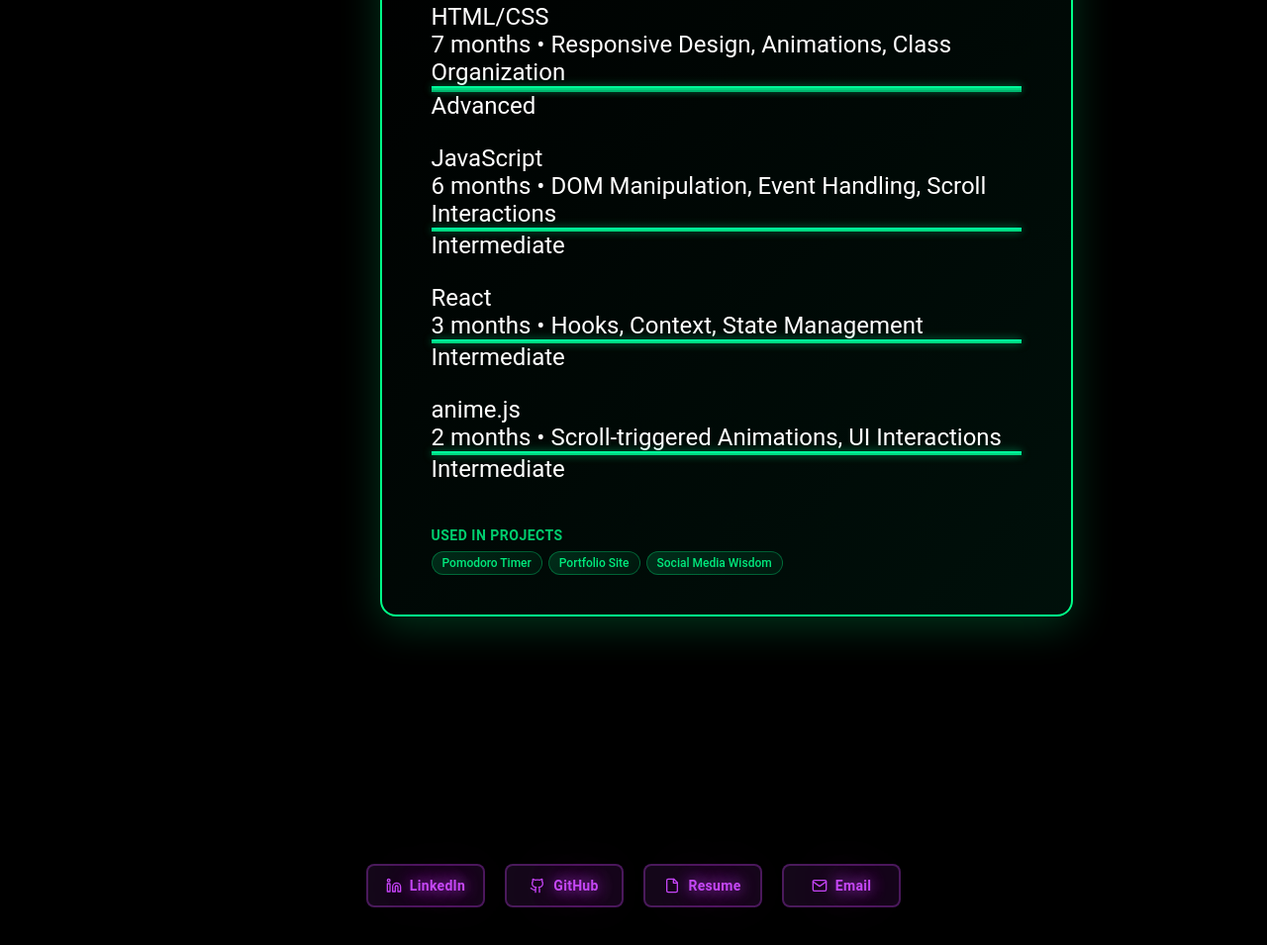
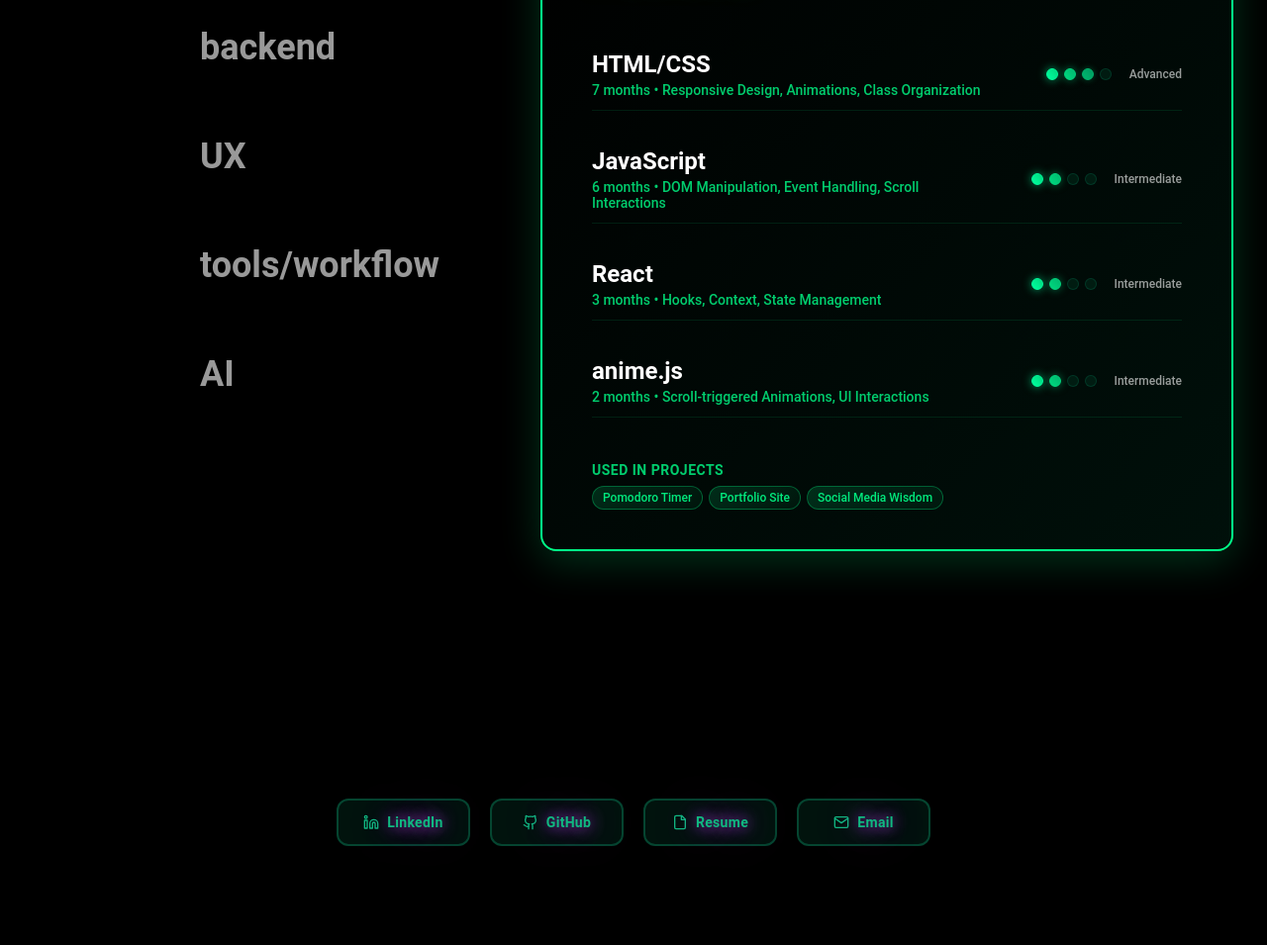
Before and after one commit to ethanluchs/Portfolio-Site, a website: page index.html in a window 1280 px wide. Shown: the part 5081-6036 px from the top of the page at 99% size. Drawn offline with nearby package versions, Linux system fonts and the light colour scheme; animation ran at ten frames a second.

Commit message:
footer links

```diff
--- a/styles.css
+++ b/styles.css
@@ -440,7 +440,7 @@ body:hover ::-webkit-scrollbar {
 .project-card:nth-child(6) { animation-delay: 0.6s; }
 .project-card:nth-child(7) { animation-delay: 0.7s; }
 
-/* Enhanced Skills Section - Mobile Responsive */
+/* Enhanced Skills Section - Complete Fix */
 .skill-section {
   display: flex;
   justify-content: flex-start;
@@ -451,6 +451,40 @@ body:hover ::-webkit-scrollbar {
   z-index: 2;
   background: transparent;
   margin-bottom: -200px;
+}
+
+.skill-nav {
+  display: flex;
+  flex-direction: column;
+  gap: 40px;
+  font-size: 36px;
+  font-weight: 700;
+  list-style: none;
+  padding-left: 80px;
+  margin-top: 40px;
+}
+
+.skill-tab {
+  cursor: pointer;
+  transition: all 0.3s ease;
+  color: rgba(255, 255, 255, 0.6);
+  padding: 12px 20px;
+  border-radius: 8px;
+  position: relative;
+  border: 2px solid transparent;
+}
+
+.skill-tab:hover {
+  color: rgba(255, 255, 255, 0.8);
+  background: rgba(0, 255, 136, 0.05);
+  border-color: rgba(0, 255, 136, 0.2);
+}
+
+.skill-tab.active {
+  color: #00ff88;
+  background: rgba(0, 255, 136, 0.1);
+  border-color: #00ff88;
+  box-shadow: 0 0 20px rgba(0, 255, 136, 0.3);
 }
 
 .skill-cards {
@@ -485,6 +519,166 @@ body:hover ::-webkit-scrollbar {
   box-sizing: border-box;
 }
 
+.skill-card::before {
+  content: '';
+  position: absolute;
+  top: 0;
+  left: 0;
+  right: 0;
+  height: 3px;
+  background: linear-gradient(90deg, #00ff88, #00d87f, #00ff88);
+  background-size: 200% 100%;
+  animation: shimmer 3s ease-in-out infinite;
+}
+
+@keyframes shimmer {
+  0%, 100% { background-position: 200% 0; }
+  50% { background-position: -200% 0; }
+}
+
+.skill-card.active {
+  display: flex;
+}
+
+.skill-card h3 {
+  font-size: 42px;
+  font-weight: 700;
+  margin-bottom: 20px;
+  color: #00ff88;
+  text-shadow: 0 0 20px rgba(0, 255, 136, 0.5);
+}
+
+.skill-row {
+  display: flex;
+  align-items: center;
+  justify-content: space-between;
+  padding: 12px 0;
+  gap: 40px;
+  border-bottom: 1px solid rgba(0, 255, 136, 0.1);
+  transition: all 0.3s ease;
+}
+
+.skill-row:hover {
+  background: rgba(0, 255, 136, 0.05);
+  transform: translateX(5px);
+  border-radius: 8px;
+  padding-left: 10px;
+}
+
+.skill-info {
+  flex: 1;
+  display: flex;
+  flex-direction: column;
+  gap: 4px;
+}
+
+.skill-name {
+  font-size: 24px;
+  font-weight: 600;
+  text-align: left;
+  text-transform: none;
+  color: white;
+}
+
+.skill-experience {
+  font-size: 14px;
+  color: rgba(0, 255, 136, 0.8);
+  font-weight: 500;
+}
+
+.level {
+  display: flex;
+  gap: 8px;
+  align-items: center;
+}
+
+.level-indicator {
+  display: flex;
+  gap: 6px;
+}
+
+.level-indicator div {
+  width: 12px;
+  height: 12px;
+  border-radius: 50%;
+  background-color: rgba(0, 40, 26, 0.6);
+  border: 1px solid rgba(0, 100, 70, 0.4);
+  transition: all 0.3s ease;
+}
+
+.level-text {
+  font-size: 12px;
+  color: rgba(255, 255, 255, 0.6);
+  margin-left: 10px;
+  font-weight: 500;
+}
+
+/* Level indicator styles */
+.l1 .level-indicator div:nth-child(1),
+.l2 .level-indicator div:nth-child(1),
+.l3 .level-indicator div:nth-child(1),
+.l4 .level-indicator div:nth-child(1) {
+  background: linear-gradient(45deg, #00ff9f, #00d87f);
+  box-shadow: 0 0 10px rgba(0, 255, 159, 0.6);
+  border: 1px solid #00ff9f;
+}
+
+.l2 .level-indicator div:nth-child(2),
+.l3 .level-indicator div:nth-child(2),
+.l4 .level-indicator div:nth-child(2) {
+  background: linear-gradient(45deg, #00d87f, #00b86f);
+  box-shadow: 0 0 8px rgba(0, 216, 127, 0.5);
+  border: 1px solid #00d87f;
+}
+
+.l3 .level-indicator div:nth-child(3),
+.l4 .level-indicator div:nth-child(3) {
+  background: linear-gradient(45deg, #00b86f, #00995f);
+  box-shadow: 0 0 6px rgba(0, 184, 111, 0.4);
+  border: 1px solid #00b86f;
+}
+
+.l4 .level-indicator div:nth-child(4) {
+  background: linear-gradient(45deg, #00995f, #007a4f);
+  box-shadow: 0 0 6px rgba(0, 153, 95, 0.4);
+  border: 1px solid #00995f;
+}
+
+.level-indicator div:hover {
+  transform: scale(1.3);
+  filter: brightness(1.2);
+}
+
+/* Projects using this skill */
+.skill-projects {
+  margin-top: 20px;
+}
+
+.skill-projects-title {
+  font-size: 14px;
+  color: rgba(0, 255, 136, 0.8);
+  font-weight: 600;
+  margin-bottom: 8px;
+  text-transform: uppercase;
+  letter-spacing: 0.5px;
+}
+
+.project-tags {
+  display: flex;
+  flex-wrap: wrap;
+  gap: 6px;
+}
+
+.project-tag {
+  background: linear-gradient(135deg, rgba(0, 255, 136, 0.15), rgba(0, 255, 136, 0.05));
+  border: 1px solid rgba(0, 255, 136, 0.3);
+  padding: 4px 10px;
+  border-radius: 12px;
+  font-size: 12px;
+  color: rgba(0, 255, 136, 0.9);
+  font-weight: 500;
+}
+
 /* Mobile Skills Responsive Design */
 @media (max-width: 1024px) {
   .skill-section {
@@ -603,71 +797,6 @@ body:hover ::-webkit-scrollbar {
   .level-text {
     font-size: 10px;
   }
-}
-
-.l1 .level-indicator div:nth-child(1),
-.l2 .level-indicator div:nth-child(1),
-.l3 .level-indicator div:nth-child(1),
-.l4 .level-indicator div:nth-child(1) {
-  background: linear-gradient(45deg, #00ff9f, #00d87f);
-  box-shadow: 0 0 10px rgba(0, 255, 159, 0.6);
-  border: 1px solid #00ff9f;
-}
-
-.l2 .level-indicator div:nth-child(2),
-.l3 .level-indicator div:nth-child(2),
-.l4 .level-indicator div:nth-child(2) {
-  background: linear-gradient(45deg, #00d87f, #00b86f);
-  box-shadow: 0 0 8px rgba(0, 216, 127, 0.5);
-  border: 1px solid #00d87f;
-}
-
-.l3 .level-indicator div:nth-child(3),
-.l4 .level-indicator div:nth-child(3) {
-  background: linear-gradient(45deg, #00b86f, #00995f);
-  box-shadow: 0 0 6px rgba(0, 184, 111, 0.4);
-  border: 1px solid #00b86f;
-}
-
-.l4 .level-indicator div:nth-child(4) {
-  background: linear-gradient(45deg, #00995f, #007a4f);
-  box-shadow: 0 0 6px rgba(0, 153, 95, 0.4);
-  border: 1px solid #00995f;
-}
-
-.level-indicator div:hover {
-  transform: scale(1.3);
-  filter: brightness(1.2);
-}
-
-/* Projects using this skill */
-.skill-projects {
-  margin-top: 20px;
-}
-
-.skill-projects-title {
-  font-size: 14px;
-  color: rgba(0, 255, 136, 0.8);
-  font-weight: 600;
-  margin-bottom: 8px;
-  text-transform: uppercase;
-  letter-spacing: 0.5px;
-}
-
-.project-tags {
-  display: flex;
-  flex-wrap: wrap;
-  gap: 6px;
-}
-
-.project-tag {
-  background: linear-gradient(135deg, rgba(0, 255, 136, 0.15), rgba(0, 255, 136, 0.05));
-  border: 1px solid rgba(0, 255, 136, 0.3);
-  padding: 4px 10px;
-  border-radius: 12px;
-  font-size: 12px;
-  color: rgba(0, 255, 136, 0.9);
-  font-weight: 500;
 }
 
 /* About Section */
@@ -1171,7 +1300,7 @@ body:hover ::-webkit-scrollbar {
   }
 }
 
-/* Enhanced Footer Links Mobile Fix */
+/* Enhanced Footer Links - GREEN THEME */
 .footer-links {
   padding: 50px 20px;
   margin-bottom: 0;
@@ -1194,6 +1323,47 @@ body:hover ::-webkit-scrollbar {
   max-width: 600px; /* Prevent over-stretching on larger screens */
 }
 
+.footer-links .link-row a {
+  background: rgba(16, 185, 129, 0.1);
+  border: 2px solid rgba(16, 185, 129, 0.3);
+  color: #10B981;
+  min-width: 120px; /* Smaller minimum width */
+  max-width: 180px; /* Smaller maximum width */
+  padding: 14px 20px;
+  font-size: 14px; /* Smaller font */
+  border-radius: 12px;
+  text-decoration: none;
+  text-align: center;
+  font-weight: 600;
+  transition: all 0.3s ease;
+  display: flex;
+  align-items: center;
+  justify-content: center;
+  gap: 8px;
+  flex: 1;
+  white-space: nowrap; /* Prevent text wrapping */
+}
+
+.footer-links .link-row a:hover {
+  background: #10B981;
+  color: white;
+  transform: translateY(-2px);
+  box-shadow: 0 6px 20px rgba(16, 185, 129, 0.4);
+}
+
+.footer-links .link-row a svg {
+  width: 16px; /* Smaller icons */
+  height: 16px;
+  stroke: currentColor;
+  transition: all 0.3s ease;
+  flex-shrink: 0;
+}
+
+.footer-links .link-row a:hover svg {
+  transform: scale(1.1);
+  filter: drop-shadow(0 0 6px rgba(255, 255, 255, 0.3));
+}
+
 /* Mobile specific footer adjustments */
 @media (max-width: 768px) {
   .footer-links {
@@ -1207,8 +1377,8 @@ body:hover ::-webkit-scrollbar {
   }
 
   .footer-links .link-row a {
-    min-width: 80px;
-    max-width: 120px;
+    min-width: 100px;
+    max-width: 140px;
     padding: 12px 16px;
     font-size: 12px;
     gap: 6px;
@@ -1227,14 +1397,14 @@ body:hover ::-webkit-scrollbar {
   }
 
   .footer-links .link-row {
-    gap: 8px;
+    gap: 12px;
     flex-wrap: wrap; /* Allow wrapping on very small screens */
     justify-content: center;
   }
 
   .footer-links .link-row a {
-    min-width: 70px;
-    max-width: 100px;
+    min-width: 80px;
+    max-width: 110px;
     padding: 10px 12px;
     font-size: 11px;
     flex: 0 0 auto; /* Prevent flex grow/shrink */
```
